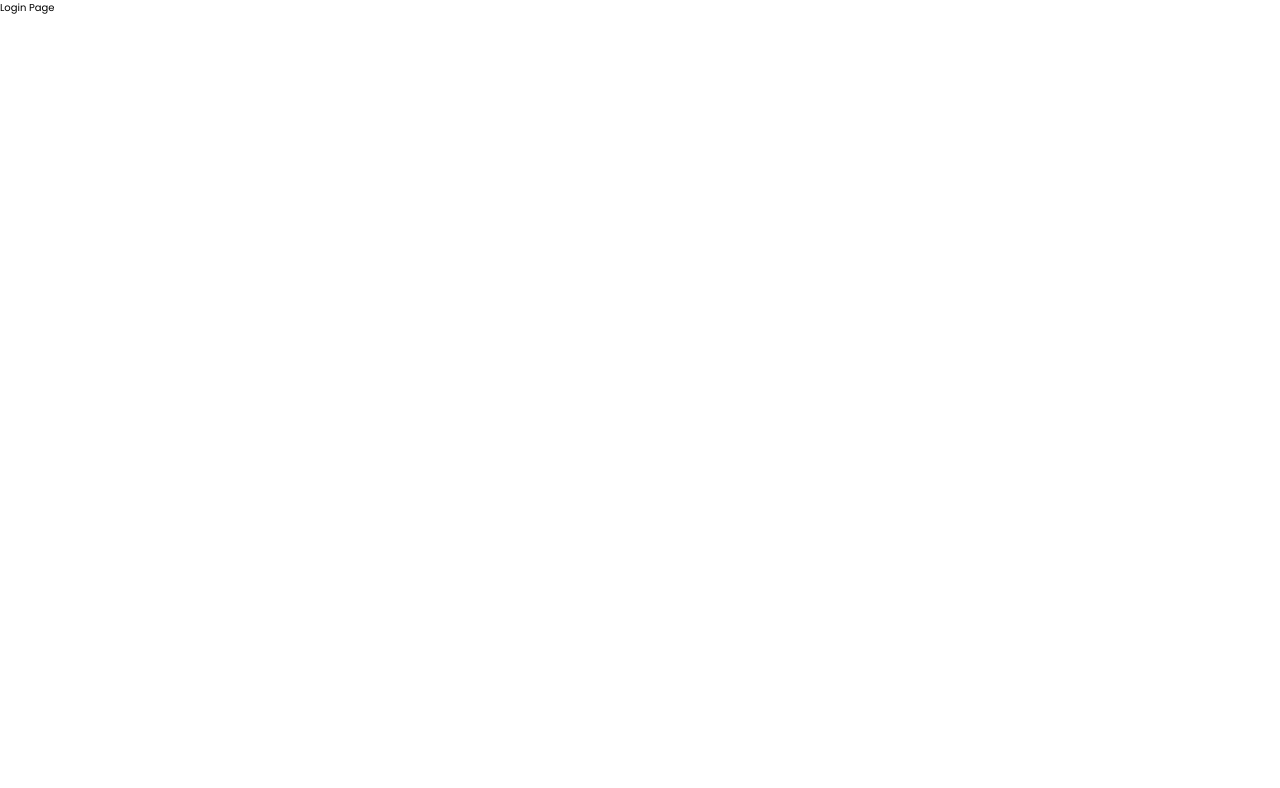
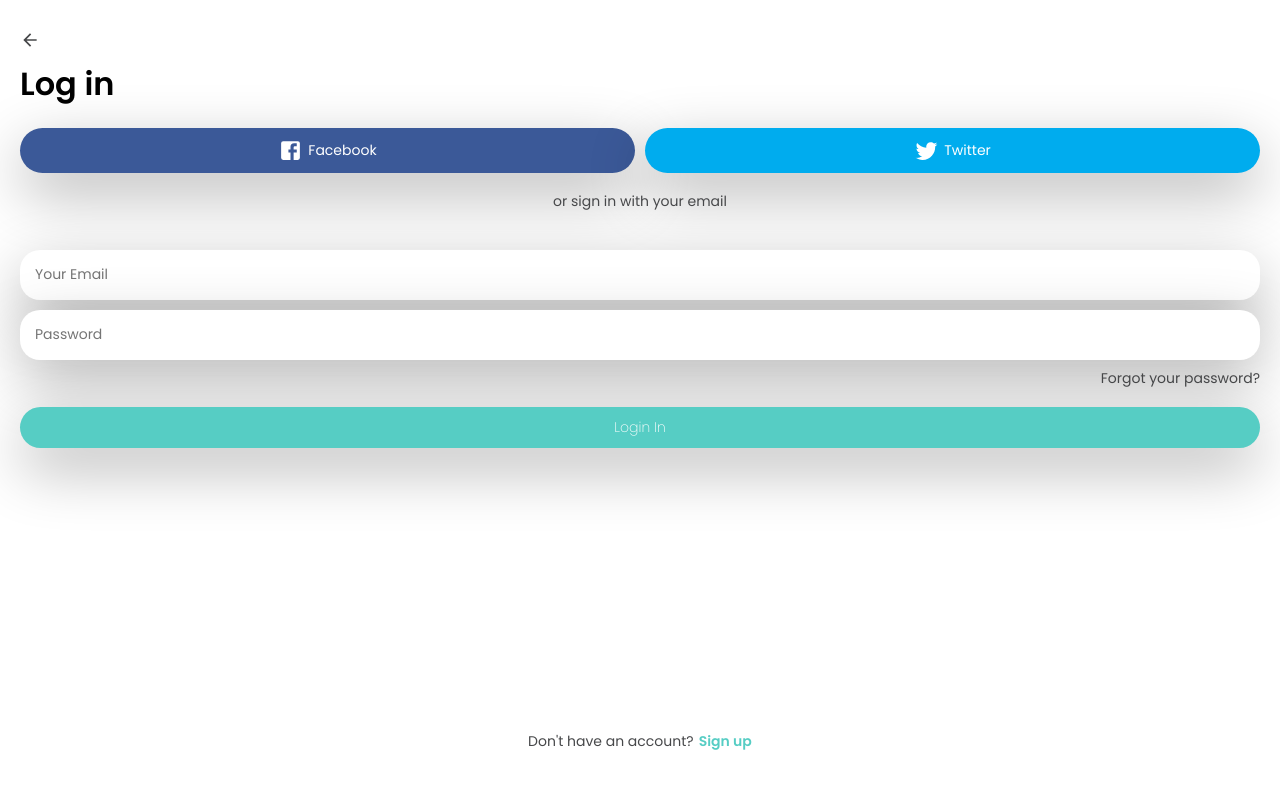
Before and after one commit to soumyadip001/Roome, a React (Create React App) app: page /login in a window 1280 px wide. Shown: the top 788 px of the page. Built offline with nearby package versions, Linux system fonts and the light colour scheme; a web font is replaced by a local one.

Commit message:
added login page

```diff
--- a/src/assets/styles/common/_mixins.scss
+++ b/src/assets/styles/common/_mixins.scss
@@ -30,6 +30,15 @@
     }
 }
 
+@mixin para-muted {
+    @include para-default;
+
+    a {
+        font-weight: 400;
+      color: var(--color-black);
+    }
+}
+
 // flex
 @mixin flex-center {
     display: flex;
--- /dev/null
+++ b/src/assets/styles/common/_utils.scss
@@ -0,0 +1,15 @@
+.align-center { text-align: center; }
+.align-right {
+    text-align: right;
+    align-self: flex-end;
+}
+
+.mb-4 { margin-bottom: 1rem; }
+.mb-8 { margin-bottom: 2rem; }
+
+.para-default {
+    @include para-default;
+}
+.para-muted {
+    @include para-muted;
+}
--- a/src/assets/styles/components/Button.scss
+++ b/src/assets/styles/components/Button.scss
@@ -31,6 +31,19 @@
         }
     }
 
+    &--icon {
+        background: transparent;
+        border: none;
+        box-shadow: none;
+        padding: 0;
+        justify-content: flex-start;
+
+        svg {
+            height: 2rem;
+            width: 2rem;
+        }
+    }
+
     &--block {
         width: 100%;
     }
--- /dev/null
+++ b/src/assets/styles/components/Input.scss
@@ -0,0 +1,20 @@
+@import '../common/mixins';
+
+.form__control {
+    @include flex-center;
+    width: 100%;
+
+    input {
+        width: 100%;
+        margin-bottom: 1rem;
+        padding: 1rem 1.5rem;
+        border-radius: 20px;
+        border: none;
+        box-shadow: var(--shadow-dark);
+        height: 5rem;
+        outline: none;
+
+        font-family: inherit;
+        font-size: var(--fs-default);
+    }
+}
--- /dev/null
+++ b/src/assets/styles/components/SocialLogin.scss
@@ -0,0 +1,46 @@
+@import '../common/mixins';
+
+.social__login {
+    @include flex-center;
+    width: 100%;
+    margin: 2rem 0;
+}
+
+.social__button {
+    display: flex;
+    justify-content: center;
+    align-items: center;
+    flex: 1;
+
+    font-family: inherit;
+    font-size: var(--fs-default);
+    font-weight: 400;
+    color: var(--color-white);
+    background-color: var(--color-white);
+
+    padding: 1rem 2rem;
+    border-radius: 100px;
+    border: 0;
+    box-shadow: var(--shadow-dark);
+    cursor: pointer;
+    text-decoration: none;
+
+    &:not(:last-child) {
+        margin-right: 1rem;
+    }
+
+    &__fb {
+        background-color: #3b5998;
+    }
+
+    &__tw {
+        background-color: #00acee;
+    }
+
+    svg {
+        color: #fff;
+        width: 2.5rem;
+        height: 2.5rem;
+        margin-right: 0.5rem;
+    }
+}
--- a/src/assets/styles/main.scss
+++ b/src/assets/styles/main.scss
@@ -1,2 +1,3 @@
 @import './common/variables';
 @import './common/mixins';
+@import './common/utils';
--- /dev/null
+++ b/src/assets/styles/pages/Login.scss
@@ -0,0 +1,29 @@
+@import '../common/mixins';
+
+.login {
+    &__container {
+        @include flex-col-between;
+        justify-content: flex-start;
+        margin-top: 1rem;
+
+        h1 {
+            margin-top: 1rem;
+            @include header-secondary;
+        }
+    }
+
+    &__form {
+        @include flex-center;
+        flex-direction: column;
+        width: 100%;
+        margin: 4rem 0;
+    }
+
+    &__bottom {
+        display: flex;
+        flex: 1;
+        justify-content: center;
+        align-items: flex-end;
+        margin-bottom: 4rem;
+    }
+}
--- a/src/components/Button.jsx
+++ b/src/components/Button.jsx
@@ -2,13 +2,23 @@ import React from 'react'
 import { Link } from 'react-router-dom'
 import '../assets/styles/components/Button.scss'
 
-export default function Button({ children, to, type }) {
+export default function Button({ children, to, type, block, target }) {
   const _href = to ? to : '#'
+  const _target = target ? target : '#'
   const buttonType = type ? type : 'secondary'
+  const buttonBlock = !!block ? '' : 'btn--block'
+  let buttonHistory = false
 
-  return (
-    <Link className={`btn btn--${buttonType} btn--block`} to={_href}>
-      { children }
-    </Link>
-  )
+  if (_href === 'back' || _href === 'forward') {
+    buttonHistory = true
+  }
+
+  return !buttonHistory ?
+  <Link className={`btn btn--${buttonType} ${buttonBlock}`} to={_href}>
+    { children }
+  </Link>
+  :
+  <Link className={`btn btn--${buttonType} ${buttonBlock}`} to={_target}>
+    { children }
+  </Link>;
 }
--- /dev/null
+++ b/src/components/Input.jsx
@@ -0,0 +1,12 @@
+import React from 'react'
+import '../assets/styles/components/Input.scss'
+
+export default function Input({ type, placeholder }) {
+  const _type = type ? type : 'text'
+
+  return (
+    <div className="form__control">
+      <input type={_type} placeholder={placeholder} />
+    </div>
+  )
+}
--- /dev/null
+++ b/src/components/SocialLogin.jsx
@@ -0,0 +1,18 @@
+import React from 'react'
+import { Facebook, Twitter } from '@material-ui/icons';
+import '../assets/styles/components/SocialLogin.scss'
+
+export default function SocialLogin() {
+  return (
+    <div className="social__login">
+        <button className="social__button social__button__fb">
+            <Facebook />
+            Facebook
+        </button>
+        <button className="social__button social__button__tw">
+            <Twitter />
+            Twitter
+        </button>
+    </div>
+  )
+}
--- a/src/pages/Login.jsx
+++ b/src/pages/Login.jsx
@@ -1,9 +1,37 @@
 import React from 'react'
+import { ArrowBack } from '@material-ui/icons';
+
+import Button from '../components/Button'
+import SocialLogin from '../components/SocialLogin';
+import '../assets/styles/pages/Login.scss'
+import Input from '../components/Input';
 
 export default function Login() {
   return (
-    <div>
-      Login Page
+    <div className="login__container">
+      <Button to="back" target="/welcome" type="icon" block={false}>
+        <ArrowBack />
+      </Button>
+      <h1>Log in</h1>
+      <SocialLogin />
+      <p className="align-center para-default">
+        or sign in with your email
+      </p>
+      <form className="login__form">
+        <Input placeholder="Your Email" />
+        <Input type="Password" placeholder="Password" />
+        <p className="align-right mb-8 para-muted">
+          <a href="#forgot">Forgot your password?</a>
+        </p>
+        <Button type="primary">Login In</Button>
+      </form>
+
+      <div className="login__bottom">
+        <p className="align-center para-default">
+          Don't have an account?
+          <a href="/register">Sign up</a>
+        </p>
+      </div>
     </div>
   )
 }
```
Also changed, not shown: 1 other file (tests, documents, lock files or other folders).
